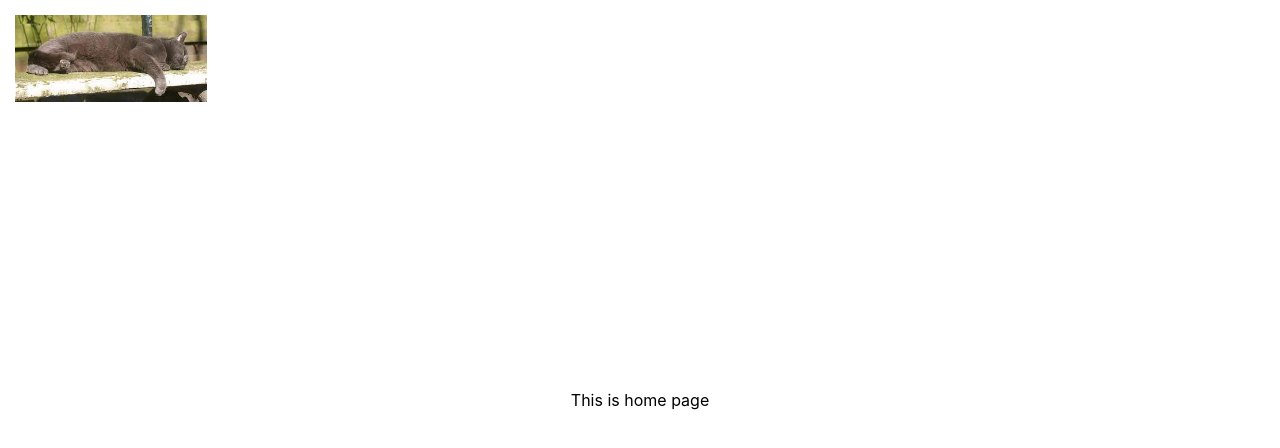
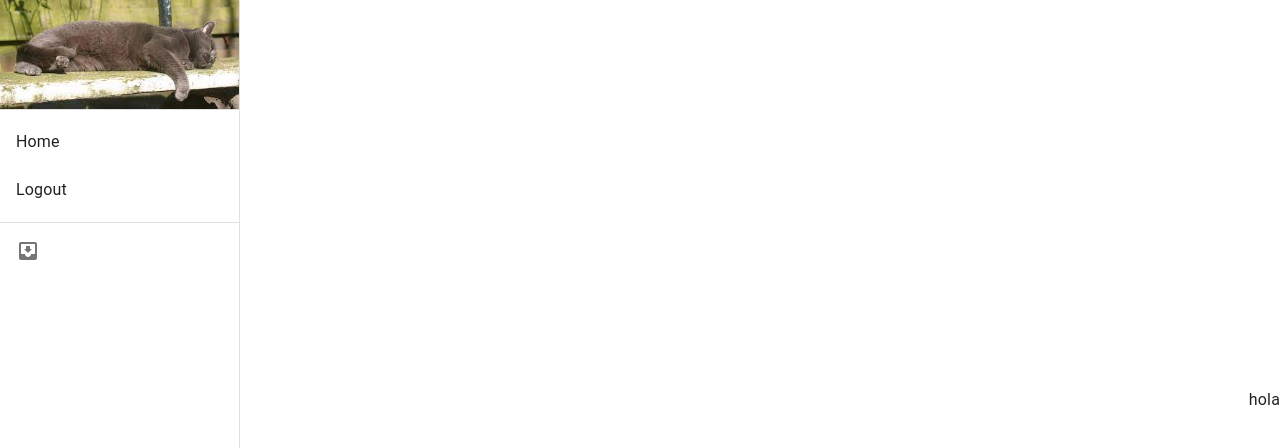
Before and after one commit to oyosied/streaming-website, a React (Create React App) app: page /login in a window 1280 px wide. Both pictures are taken after typing "Sample", "Sample123" into the empty fields and a click on the button "Login". Shown: the top 448 px of the page. Built offline with nearby package versions, Linux system fonts and the light colour scheme.

Commit message:
feat(navigation): nav bar and storage fixes

```diff
--- a/package.json
+++ b/package.json
@@ -3,6 +3,11 @@
   "version": "0.1.0",
   "private": true,
   "dependencies": {
+    "@emotion/react": "^11.10.5",
+    "@emotion/styled": "^11.10.5",
+    "@material-ui/core": "^4.12.4",
+    "@mui/icons-material": "^5.11.0",
+    "@mui/material": "^5.11.4",
     "@testing-library/jest-dom": "^5.16.5",
     "@testing-library/react": "^13.4.0",
     "@testing-library/user-event": "^13.5.0",
--- a/src/App.js
+++ b/src/App.js
@@ -1,37 +1,42 @@
 import LoginForm from "./pages/login";
 import { Route, Routes, Navigate } from "react-router-dom";
 import RegistrationForm from "./pages/register";
-import ImageContainer from "./utils/components/Image.js";
-import logo_style from "./utils/models/css_styles.js";
-import { useState } from "react";
+import React from 'react';
+import { useState, useContext, useEffect } from "react";
 import Home from "./pages/home";
 import CenteredDiv from "./utils/components/CenteredDiv";
+import { UserContext } from "./utils/store/AuthContext.js"
+import {NavBar} from "./utils/components/NavBar/NavBar.js";
 
 const App = () => {
+  const { user } = useContext(UserContext);
   let routes;
-  const [user, setuser] = useState({ logged: false });
 
   routes = user.logged ? (
+    <React.Fragment>
+      <CenteredDiv>
+      <NavBar/>
         <Routes>
           <Route path="*" element={<Navigate to="/home" />} />
           <Route path="/home" element={<Home />} />
         </Routes>
+      </CenteredDiv>
+    </React.Fragment>
+
   ) : (
+    <CenteredDiv>
       <Routes>
         <Route path="*" element={<Navigate to="/login" />} />
-      <Route exact path="/login" element={<LoginForm setUser={setuser} />} />
+        <Route exact path="/login" element={<LoginForm />} />
         <Route exact path="/register" element={<RegistrationForm />} />
       </Routes>
+    </CenteredDiv>
   );
   return (
-    <div>
-      <header>
-        <ImageContainer imageStyle={logo_style} imagePath="resting_cat.jpg" />
-      </header>
-      <main>
-        <CenteredDiv>{routes}</CenteredDiv>
-      </main>
-    </div>
+
+    <React.Fragment>
+      {routes}
+    </React.Fragment>
   );
 };
 
--- a/src/index.js
+++ b/src/index.js
@@ -3,13 +3,13 @@ import ReactDOM from "react-dom/client";
 import "./index.css";
 import App from "./App";
 import { BrowserRouter } from 'react-router-dom';
-
+import { UserProvider } from "./utils/store/AuthContext";
 const root = ReactDOM.createRoot(document.getElementById("root"));
 root.render(
   <BrowserRouter>
-    <React.StrictMode>
-      <App />
-    </React.StrictMode>
+    <UserProvider>
+        <App />
+    </UserProvider>
   </BrowserRouter>
 
 );
--- a/src/pages/home.js
+++ b/src/pages/home.js
@@ -1,5 +1,9 @@
-const Home = () =>{
-    return <p>This is home page</p>
+const Home = () => {
+    return (
+        <div className="home">
+            hola
+        </div>
+    )
 }
 
 export default Home;
--- a/src/pages/login.js
+++ b/src/pages/login.js
@@ -1,16 +1,20 @@
-import React from "react";
+import React,{useContext} from "react";
 import { Button, Checkbox, Form, Input, Col , Row} from "antd";
 import CenteredDiv from "../utils/components/CenteredDiv";
 import { useNavigate } from "react-router-dom";
+import { UserContext} from "../utils/store/AuthContext.js"
 
 const LoginForm = (props) => {
+  const {login} = useContext(UserContext);
+
   let navigate = useNavigate();
   const onFinish = (values) => {
-    props.setUser({logged:true});
-    console.log("Success:", values);
+    login({user:{logged:true}});
+    //console.log("Success:", values);
+    navigate('/home');
   };
   const onFinishFailed = (errorInfo) => {
-    console.log("Failed:", errorInfo);
+    //console.log("Failed:", errorInfo);
   };
   const onRegister = () => {
     let path = `/register`;
--- a/src/utils/components/CenteredDiv.js
+++ b/src/utils/components/CenteredDiv.js
@@ -1,13 +1,14 @@
-const centereddivcss = {
+const centeredDivCss = {
     display: "flex",
-    justifyContent: "center",
+    justifyContent: "space-between",
     alignItems: "center",
     textAlign: "center",
     minHeight: "100vh",
+
   };
 
 const CenteredDiv = (props) =>{
-    return <div style={centereddivcss}>{props.children}</div>
+    return <div style={centeredDivCss}>{props.children}</div>
 }
 
 export default CenteredDiv;
--- /dev/null
+++ b/src/utils/components/NavBar/NavBar.css
@@ -0,0 +1,7 @@
+.navbar {
+
+    display: flex;
+background: red;
+width: 200px;
+height: 100vh;
+}
--- /dev/null
+++ b/src/utils/components/NavBar/NavBar.js
@@ -0,0 +1,70 @@
+import * as React from 'react';
+import Box from '@mui/material/Box';
+import Drawer from '@mui/material/Drawer';
+import CssBaseline from '@mui/material/CssBaseline';
+import Toolbar from '@mui/material/Toolbar';
+import List from '@mui/material/List';
+import Divider from '@mui/material/Divider';
+import ListItem from '@mui/material/ListItem';
+import ListItemButton from '@mui/material/ListItemButton';
+import ListItemIcon from '@mui/material/ListItemIcon';
+import ListItemText from '@mui/material/ListItemText';
+import InboxIcon from '@mui/icons-material/MoveToInbox';
+import MailIcon from '@mui/icons-material/Mail';
+import ImageContainer from "../Image.js";
+import logo_style from "../../models/css_styles.js";
+import './NavBar.css'
+
+const drawerWidth = 240;
+
+export function NavBar() {
+    return (
+        <div className='navbar'>
+
+            <Box sx={{ display: 'flex' }}>
+                <CssBaseline />
+                <Drawer
+                    sx={{
+                        width: drawerWidth,
+                        flexShrink: 0,
+                        '& .MuiDrawer-paper': {
+                            width: drawerWidth,
+                            boxSizing: 'border-box',
+                        },
+                    }}
+                    variant="permanent"
+                    anchor="left"
+                >
+                    <Toolbar disableGutters>
+                        <Box >
+                            <ImageContainer imageStyle={logo_style} imagePath="resting_cat.jpg" />
+                        </Box>
+                    </Toolbar>
+                    <Divider />
+                    <List>
+                        {['Home', 'Logout'].map((text, index) => (
+                            <ListItem key={text} disablePadding>
+                                <ListItemButton>
+                                    <ListItemText primary={text} />
+                                </ListItemButton>
+                            </ListItem>
+                        ))}
+                    </List>
+                    <Divider />
+                    <List>
+                        {[''].map((text, index) => (
+                            <ListItem key={text} disablePadding>
+                                <ListItemButton>
+                                    <ListItemIcon>
+                                        {index % 2 === 0 ? <InboxIcon /> : <MailIcon />}
+                                    </ListItemIcon>
+                                    <ListItemText primary={text} />
+                                </ListItemButton>
+                            </ListItem>
+                        ))}
+                    </List>
+                </Drawer>
+            </Box>
+        </div>
+    );
+}
--- a/src/utils/models/css_styles.js
+++ b/src/utils/models/css_styles.js
@@ -1,12 +1,8 @@
 
 
 const logo_style = {  height: "auto",
-    width: "15%",
-    margin: "auto",
-    position: "absolute",
-    textAlign: "left",
-    top: "15px",
-    left: "15px"}
+    width: '240px',
+    display: "flex"}
 
 
 module.exports = logo_style
--- a/src/utils/store/AuthContext.js
+++ b/src/utils/store/AuthContext.js
@@ -1,16 +1,19 @@
 import React, { createContext, useState, useCallback } from 'react';
 
 // create the context
-export const UserContext = createContext();
+export const UserContext = createContext({user:{logged:false},
+ login: ()=>{},
+ logout: ()=>{}
+});
 
 // create a provider for the context
 export const UserProvider = ({ children }) => {
   // state to store the user information
-  const [user, setUser] = useState(null);
+  const [user, setUser] = useState({logged:false});
 
   // login function to save the user information in state and local storage
   const login = useCallback((userInfo) => {
-    setUser(userInfo);
+    setUser(userInfo.user);
     localStorage.setItem('user', JSON.stringify(userInfo));
   }, []);
 
```
Also changed, not shown: 1 other file (tests, documents, lock files or other folders). Lines whose indentation alone changed are shown as unchanged.
